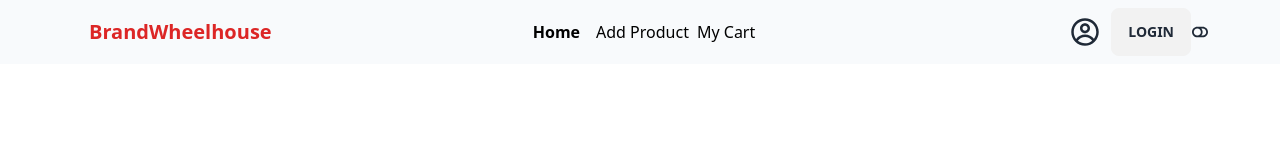
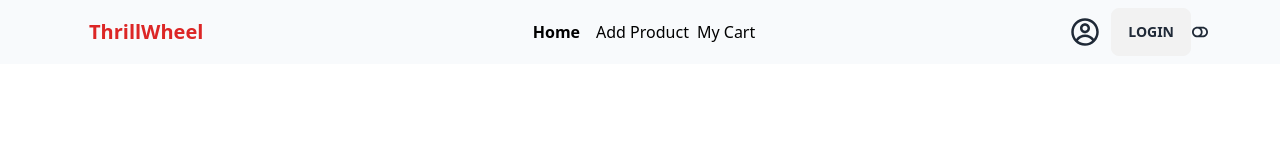
Before and after one commit to shimu-7/brandshop-client, a React (Vite) app: page / in a window 1280 px wide. Shown: the top 160 px of the page. Built offline with nearby package versions, Linux system fonts and the light colour scheme; no server answers.

Commit message:
theme switcher modified

```diff
--- a/src/layout/Root.jsx
+++ b/src/layout/Root.jsx
@@ -1,12 +1,18 @@
+
 import { Outlet } from "react-router-dom";
 
+//className="max-w-6xl mx-auto "
 
 const Root = () => {
+
     return (
 
-        <div className="bg-slate-50">
-            <div className="max-w-6xl mx-auto ">
-                <Outlet></Outlet>
+        <div  >
+            <div className="bg-slate-50">
+
+                <div >
+                    <Outlet></Outlet>
+                </div>
             </div>
         </div>
 
--- a/src/pages/Home.jsx
+++ b/src/pages/Home.jsx
@@ -4,12 +4,14 @@ import { AuthContext } from "../providers/AuthProvider";
 
 
 const Home = () => {
-    const {darkMode} = useContext(AuthContext);
+    const { darkMode } = useContext(AuthContext);
     return (
-        <div className={`${darkMode ? "dark" : "light"}`}>
+        <div className={` ${darkMode ? "dark" : "light"}`}>
             {/* <h2 className="3xl">this is home page</h2> */}
 
-            <Navbar></Navbar>
+            <div className="max-w-6xl mx-auto">
+                <Navbar></Navbar>
+            </div>
 
 
 
--- a/src/shared/Navbar.jsx
+++ b/src/shared/Navbar.jsx
@@ -70,7 +70,7 @@ const Navbar = () => {
                             {links}
                         </ul>
                     </div>
-                    <a className="btn btn-ghost text-red-600 normal-case text-xl">BrandWheelhouse</a>
+                    <a className="btn btn-ghost text-red-600 normal-case text-xl">ThrillWheel</a>
 
                 </div>
                 <div className="navbar-center hidden lg:flex">
```
